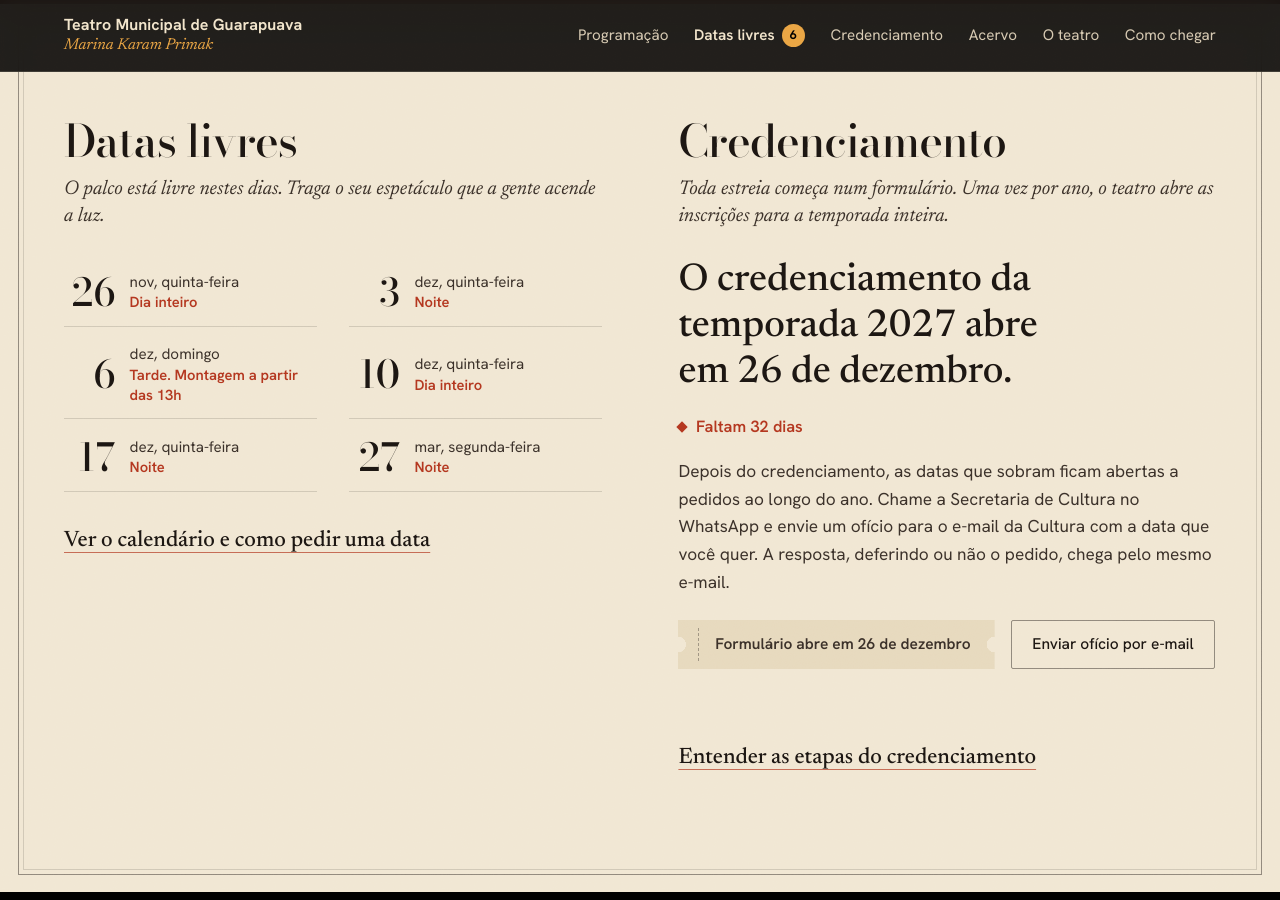
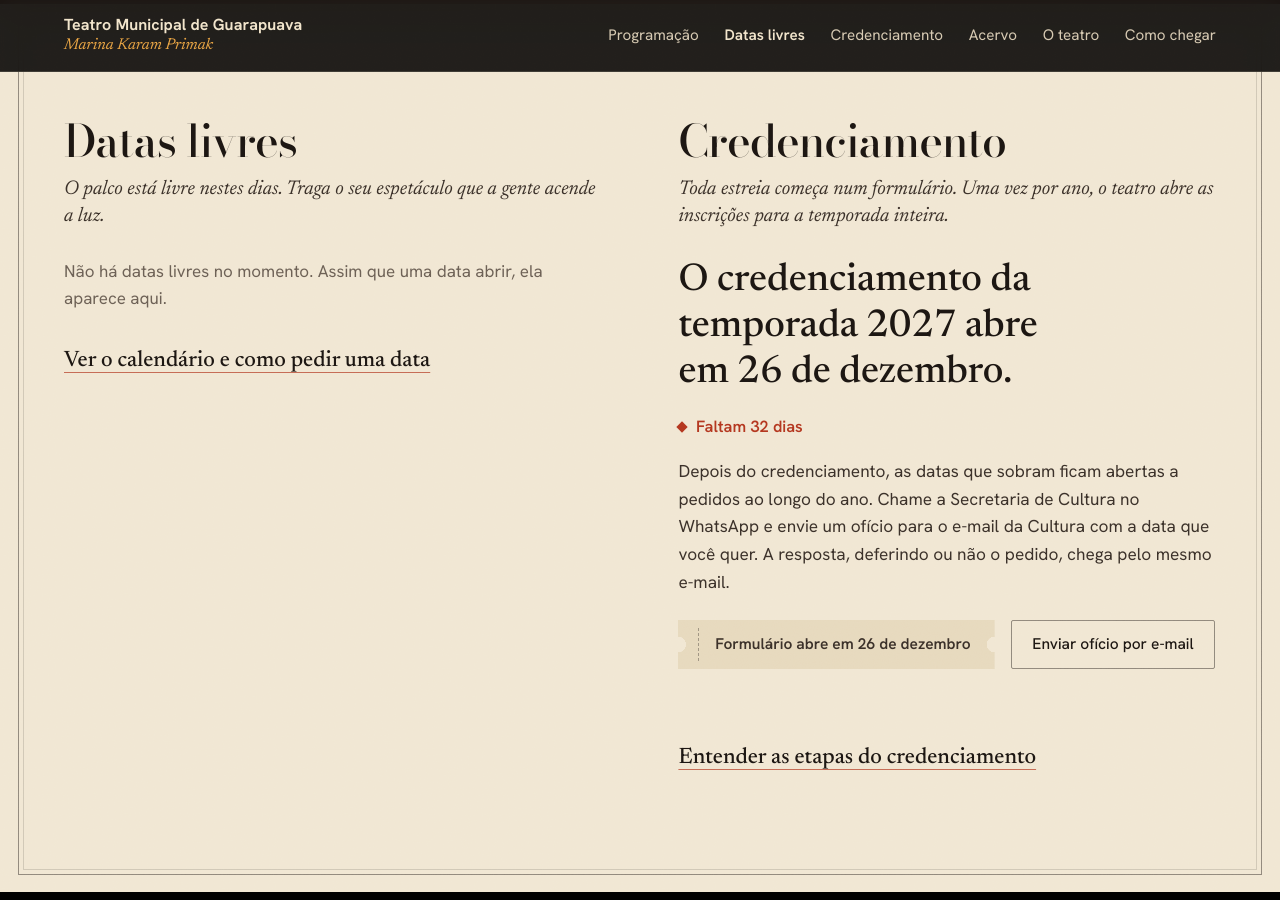
Before and after one commit to secom-guarapuava/teatro-municipal, a Jekyll site: the page built from index.html, in a window 1280 px wide and 900 px high, scrolled down 2430 px. Built offline with Jekyll 4.4.1, drawn with Linux system fonts in a browser that asks for light colours.

Commit message:
Update _data/pautas.yml (via Pages CMS)

```diff
--- a/_data/pautas.yml
+++ b/_data/pautas.yml
@@ -1,17 +1,3 @@
-datas_livres:
-  - data: 2028-03-27
-    periodo: Noite
-  - data: 2026-11-26
-    periodo: Dia inteiro
-  - data: 2026-12-03
-    periodo: Noite
-  - data: 2026-12-06
-    periodo: Tarde
-    observacao: Montagem a partir das 13h
-  - data: 2026-12-10
-    periodo: Dia inteiro
-  - data: 2026-12-17
-    periodo: Noite
 temporada: 2027
 abertura: 2026-12-26
 encerramento: 2027-01-30
```
